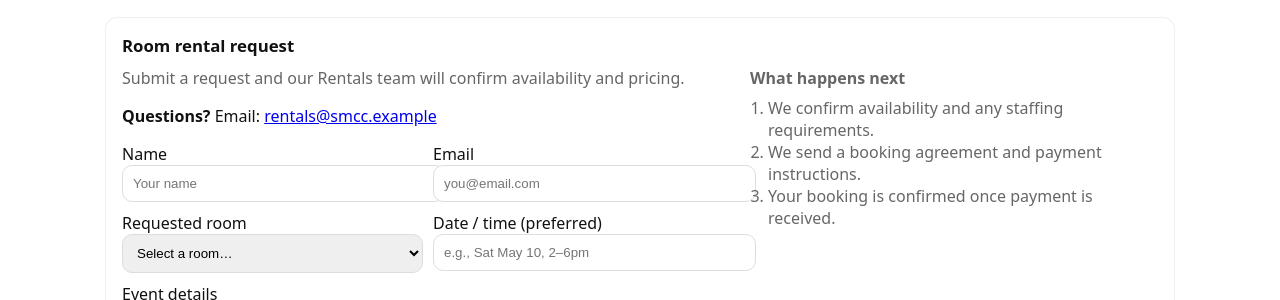
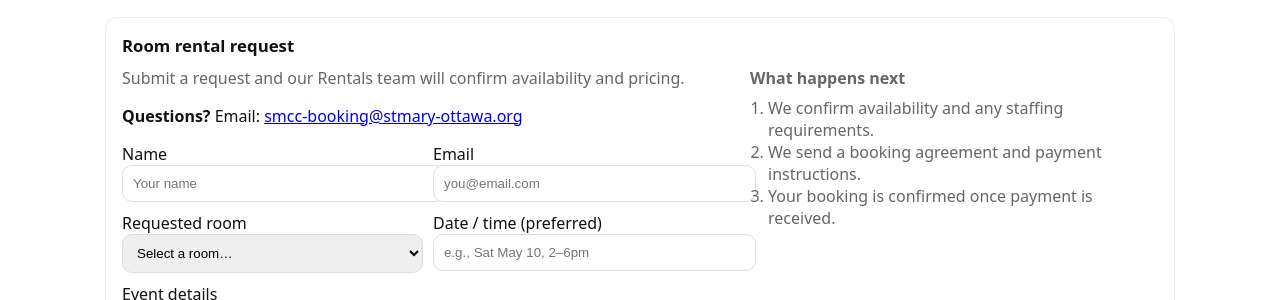
Before and after one commit to nsamaan18/SMCCRental, a Jekyll site: the page built from _pages/rentals.html, in a window 1280 px wide and 900 px high, scrolled down 95573 px. Shown: the part 342-642 px from the top of the window. Built offline with Jekyll 4.4.1, drawn with Linux system fonts in a browser that asks for light colours.

Commit message:
Update rentals.html

```diff
--- a/_pages/rentals.html
+++ b/_pages/rentals.html
@@ -78,7 +78,7 @@ permalink: /rentals/
         </p>
 
         <!-- Option A: simple mailto (fastest) -->
-        <p><strong>Questions?</strong> Email: <a href="mailto:rentals@smcc.example">rentals@smcc.example</a></p>
+        <p><strong>Questions?</strong> Email: <a href="mailto:smcc-booking@stmary-ottawa.org">smcc-booking@stmary-ottawa.org</a></p>
 
         <!-- Option B: embed a form service later (Google Form / Jotform / etc.) -->
         <form>
```
